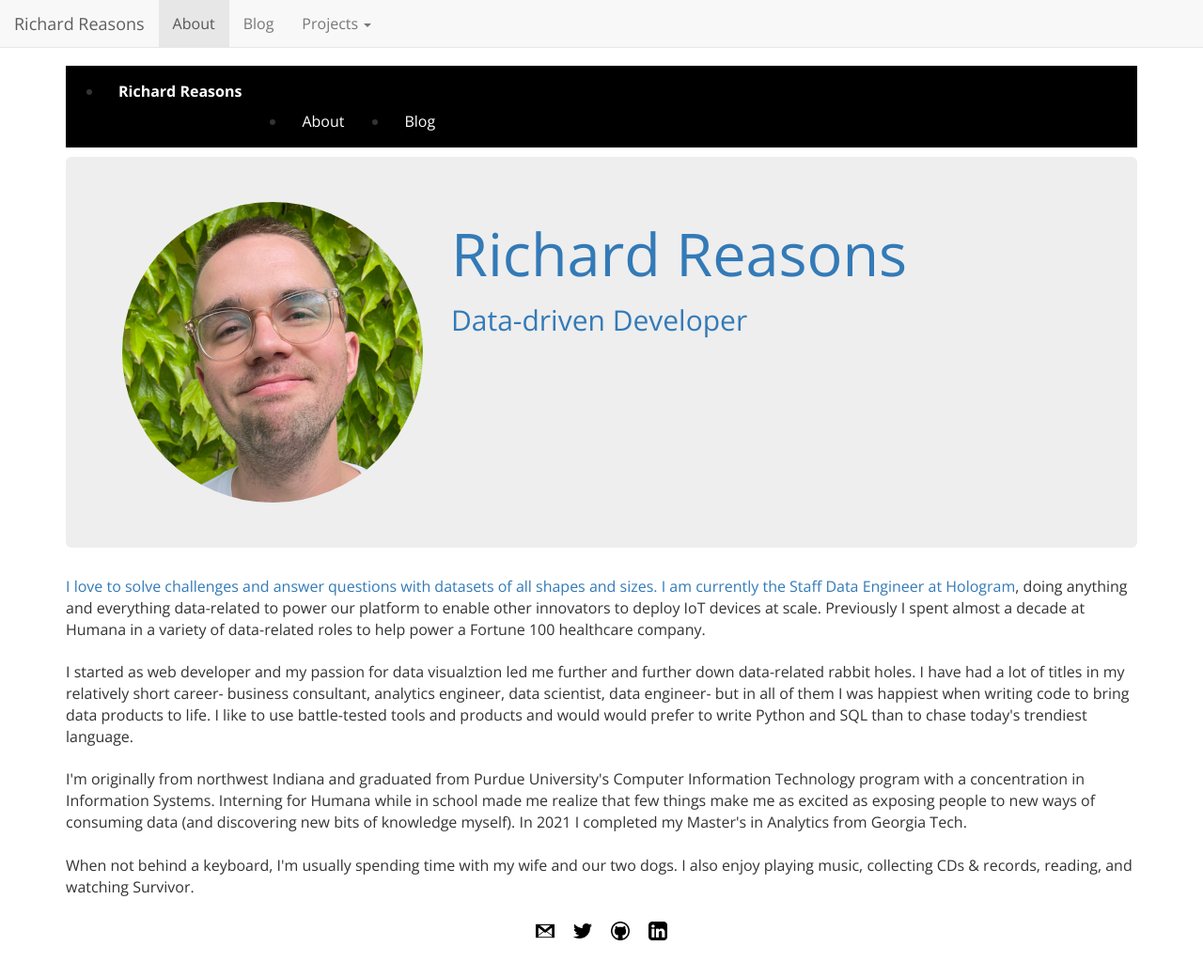
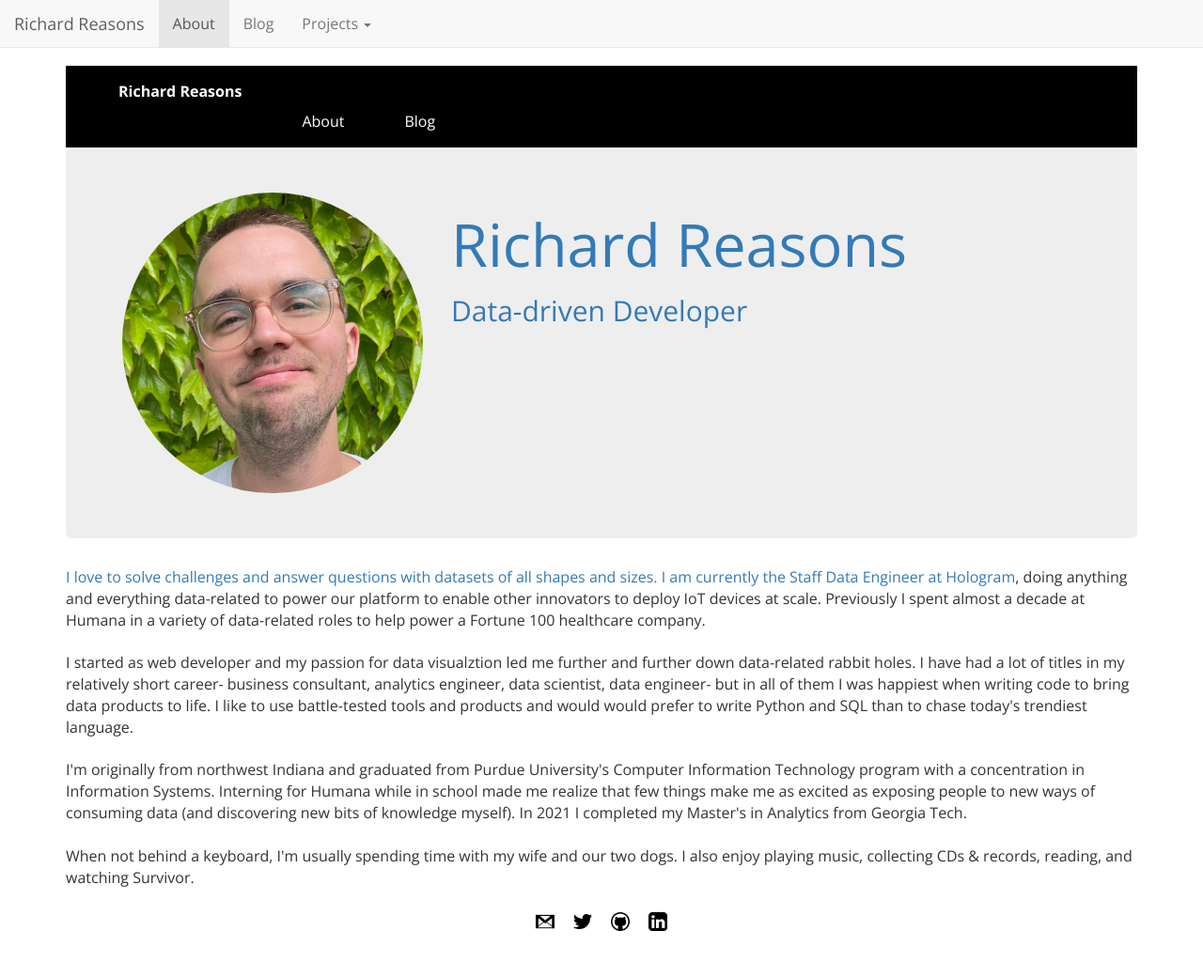
Before and after one commit to rgreasons/rgreasons.github.io, a Jekyll site: the page built from index.html, in a window 1280 px wide and 1071 px high. Shown: the top 1040 px of the window at 94% size. Built offline with Jekyll 4.4.1, drawn with Linux system fonts in a browser that asks for light colours; nearby versions of some CDN libraries; the list of posts is cut into pages by our own code.

Commit message:
fix nav list style

```diff
--- a/css/main.css
+++ b/css/main.css
@@ -32,6 +32,8 @@ body {
 	display: flex;
 	flex-flow: row-wrap;
 	background: black;
+	list-style: none;
+	margin: 0;
 }
 
 .flexnav a {
```
